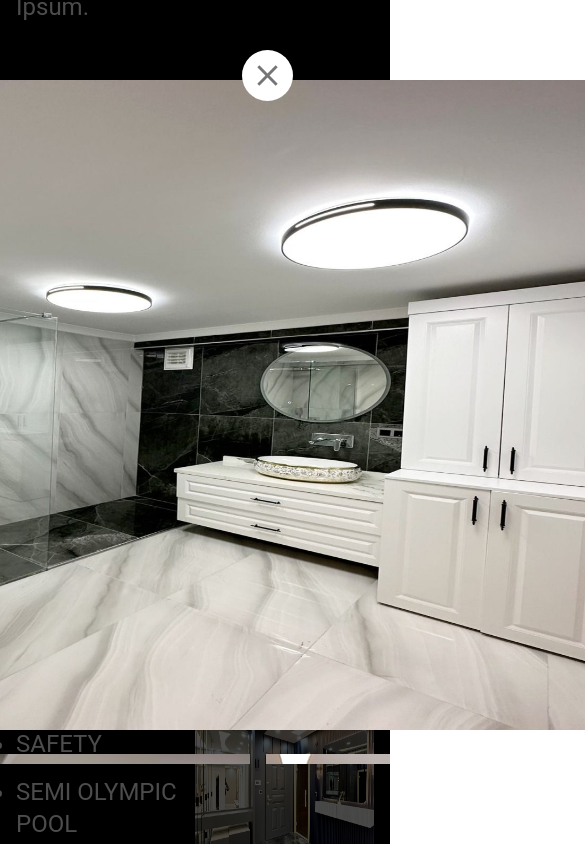
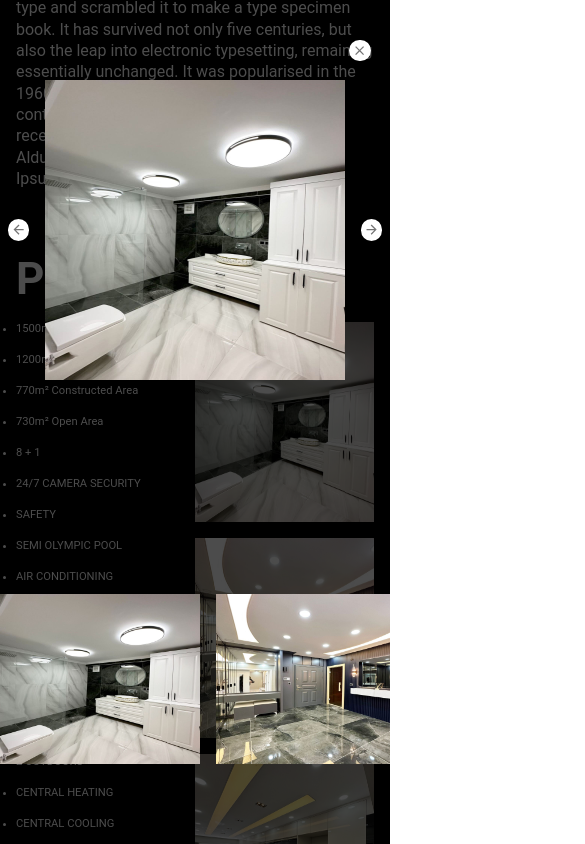
Before and after one commit to AfraaInsaat/Portfolio, a React (Create React App) app: page / in a window 390 px wide. Both pictures are taken after a click on the picture 284 px from the left and 422 px from the top of the page. Shown: the top 844 px of the page, 585 px wide, since content can reach past the window. Built offline with nearby package versions, Linux system fonts and the light colour scheme.

Commit message:
finish mobile View

```diff
--- a/src/Components/About.js
+++ b/src/Components/About.js
@@ -7,10 +7,20 @@ const About = () => {
   return (
     <Box sx={{ display: "flex", flexDirection: "column", gap: 8 }}>
       <Box>
-        <Typography variant="h2" color="white" fontWeight="bold" mb={2}>
+        <Typography
+          variant="h2"
+          color="white"
+          fontWeight="bold"
+          mb={2}
+          sx={{ fontSize: { xs: "2.75rem", sm: "3.75rem" } }}
+        >
           About this Villa
         </Typography>
-        <Typography color="white" variant="h5">
+        <Typography
+          color="white"
+          variant="h5"
+          sx={{ fontSize: { xs: "1rem", sm: "1.5rem" } }}
+        >
           Lorem Ipsum is simply dummy text of the printing and typesetting
           industry. Lorem Ipsum has been the industry's standard dummy text ever
           since the 1500s, when an unknown printer took a galley of type and
@@ -25,7 +35,13 @@ const About = () => {
       {/* End Of About */}
 
       <Box>
-        <Typography variant="h2" color="white" fontWeight="bold" mb={2}>
+        <Typography
+          variant="h2"
+          color="white"
+          fontWeight="bold"
+          mb={2}
+          sx={{ fontSize: { xs: "2.75rem", sm: "3.75rem" } }}
+        >
           Property Details
         </Typography>
         <Stack display="flex" direction="row">
@@ -38,6 +54,7 @@ const About = () => {
                   variant="h5"
                   mb={2}
                   display="list-item"
+                  sx={{ fontSize: { xs: "0.7rem", sm: "1.5rem" } }}
                 >
                   {det}
                 </Typography>
@@ -48,7 +65,10 @@ const About = () => {
           <Box
             id="Photo Preview"
             sx={{
-              height: "800px",
+              height: {
+                xs: "600px",
+                sm: "800px",
+              },
               width: "50%",
               overflow: "auto",
               display: "flex",
@@ -63,8 +83,14 @@ const About = () => {
                 <Box
                   key={photo}
                   sx={{
-                    width: 350,
-                    height: 350,
+                    width: {
+                      xs: 200,
+                      sm: 350,
+                    },
+                    height: {
+                      xs: 200,
+                      sm: 350,
+                    },
                     img: {
                       width: "100%",
                       height: "100%",
--- a/src/Components/DisplayImage.js
+++ b/src/Components/DisplayImage.js
@@ -1,11 +1,18 @@
-import { Box, Stack, IconButton } from "@mui/material";
+import { Box, Stack, IconButton, Fade } from "@mui/material";
 import { ArrowForward, ArrowBack, Close } from "@mui/icons-material";
 import React from "react";
 import { photoArray } from "../Data";
 import { User_data } from "../Context";
 const DisplayImage = () => {
   const { dpImage, setDpImage } = React.useContext(User_data);
+
   return (
+    <Fade
+      in={dpImage === "OFF" ? false : true}
+      timeout={350}
+      unmountOnExit
+      mountOnEnter
+    >
       <Box
         sx={{
           // backgroundColor: "rgba(232 235 243,0.5)",
@@ -18,15 +25,17 @@ const DisplayImage = () => {
           zIndex: 9,
           pt: 10,
           pb: 10,
-        display: dpImage === "OFF" && "none",
+          // display: dpImage === "OFF" && "none",
         }}
       >
         <IconButton
           sx={{
             position: "absolute",
-          top: 50,
-          right: "25%",
+            top: { xs: 40, sm: 50 },
+            right: { xs: "5%", sm: "25%" },
             backgroundColor: "white",
+            padding: { xs: "3px", sm: 1 },
+            svg: { fontSize: { xs: "0.95rem", sm: "1.5rem" } },
             "&:hover": {
               backgroundColor: "white",
             },
@@ -36,7 +45,9 @@ const DisplayImage = () => {
           }}
           onClick={() => setDpImage("OFF")}
         >
-        <Close fontSize="large" />
+          <Close
+          // fontSize="large"
+          />
         </IconButton>
 
         <Stack
@@ -53,20 +64,40 @@ const DisplayImage = () => {
               justifyContent: "center",
               alignItems: "center",
               objectFit: "cover",
-            img: { height: "650px", width: "850px" },
+              img: {
+                height: {
+                  xs: "300px",
+                  sm: "650px",
+                },
+                width: {
+                  xs: "300px",
+                  sm: "850px",
+                },
+              },
               gap: 2,
             }}
           >
             <IconButton
               sx={{
                 backgroundColor: "white",
+                // fontSize: "1rem",
+                padding: { xs: "3px", sm: 1 },
+                svg: { fontSize: { xs: "0.95rem", sm: "1.5rem" } },
                 "&:hover": { backgroundColor: "white" },
                 "&:active": {
                   transform: "scale(0.9)",
                 },
               }}
+              onClick={() => {
+                if (dpImage !== 0) {
+                  setDpImage((prevValue) => prevValue - 1);
+                }
+                return dpImage;
+              }}
             >
-            <ArrowBack fontSize="large" />
+              <ArrowBack
+              //  fontSize="large"
+              />
             </IconButton>
             {dpImage !== "OFF" && (
               <img src={photoArray[dpImage]} alt={photoArray[dpImage]} />
@@ -74,32 +105,42 @@ const DisplayImage = () => {
             <IconButton
               sx={{
                 backgroundColor: "white",
+                // fontSize: "1rem",
+                padding: { xs: "3px", sm: 1 },
+                svg: { fontSize: { xs: "0.95rem", sm: "1.5rem" } },
                 "&:hover": { backgroundColor: "white" },
                 "&:active": {
                   transform: "scale(0.9)",
                 },
+              }}
+              onClick={() => {
+                if (dpImage < photoArray.length - 1) {
+                  setDpImage((prevValue) => prevValue + 1);
+                }
+                return dpImage;
               }}
             >
               <ArrowForward fontSize="large" />
             </IconButton>
           </Box>
           {/* End of Main DP */}
+          <Box sx={{ display: { sm: "none" }, height: "25%" }}></Box>
           <Stack
             display="flex"
             direction="row"
             spacing={2}
-          sx={{ overflowX: "auto", height: "100%" }}
+            sx={{ overflowX: "auto" }}
           >
             {photoArray.map((photo, index) => {
               return (
                 <Box
                   key={index}
                   sx={{
-                  height: 150,
-                  width: 250,
+                    height: { xs: 175, sm: 200 },
+                    width: { xs: 200, sm: 250 },
                     img: {
-                    height: "auto",
-                    width: 250,
+                      height: "100%",
+                      width: { xs: 200, sm: 250 },
                       cursor: "pointer",
                       "&:hover": {
                         transform: "scale(1.05)",
@@ -118,6 +159,7 @@ const DisplayImage = () => {
           </Stack>
         </Stack>
       </Box>
+    </Fade>
   );
 };
 
--- a/src/Components/NavBar.js
+++ b/src/Components/NavBar.js
@@ -37,7 +37,6 @@ const NavBar = () => {
             edge="start"
             color="inherit"
             aria-label="menu"
-            sx={{ mr: 2 }}
           >
             {/* <Menu /> */}
             <img src={Logo} alt="CompanyLogo" />
@@ -46,7 +45,11 @@ const NavBar = () => {
           <Button
             variant="outlined"
             color="inherit"
-            sx={{ borderRadius: 5, "&:hover": { color: "gold" } }}
+            sx={{
+              borderRadius: 5,
+              "&:hover": { color: "gold" },
+              fontSize: { xs: "0.55rem", sm: " 0.875rem" },
+            }}
           >
             Contact Us
           </Button>
```
Lines whose indentation alone changed are shown as unchanged.
